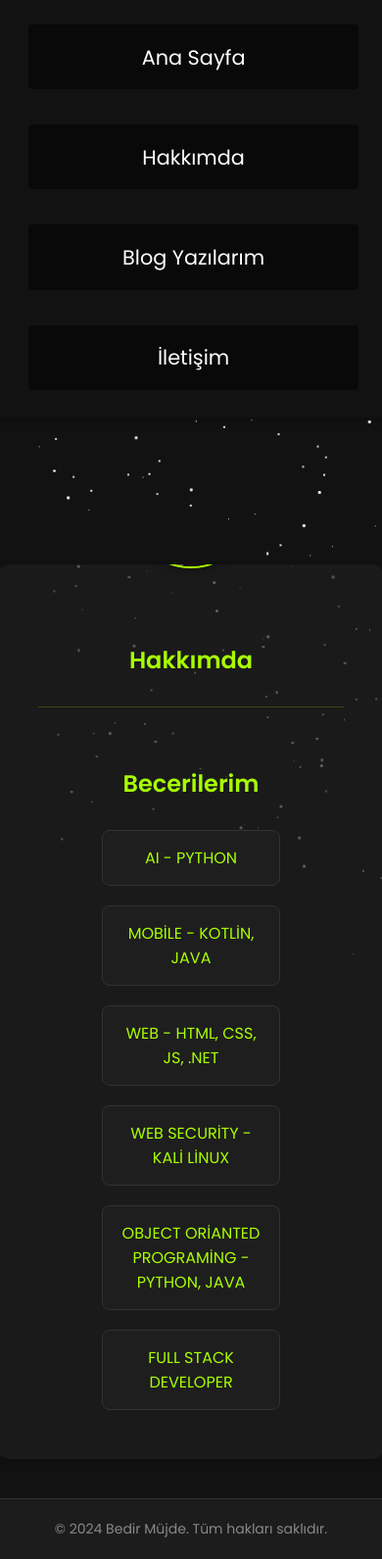
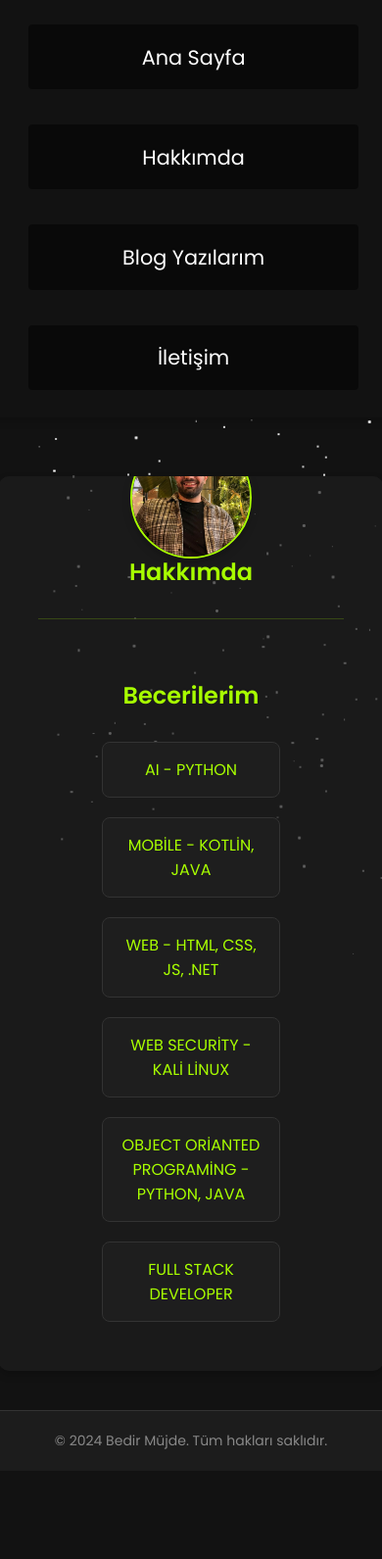
Before and after one commit to BedirM/Personal_Website, a website: page public/about.html in a window 390 px wide. Shown: the part 61-1652 px from the top of the page at 98% size. After the commit the page ends 1562 px from the top, so only its background shows below. Drawn offline with Linux system fonts and the light colour scheme; no server answers.

Commit message:
styles.css

```diff
--- a/public/styles.css
+++ b/public/styles.css
@@ -293,7 +293,7 @@ section {
     background: rgba(30, 30, 30, 0.7);
     border-radius: 10px;
     box-shadow: 0 4px 8px rgba(0, 0, 0, 0.2);
-    margin-top: 200px;
+    margin-top: 80px;
     margin-bottom: 40px;
     width: 80%;
     max-width: 800px;
@@ -301,12 +301,12 @@ section {
     position: relative;
     color: #ffffff;
     text-align: center;
-    padding-top: 80px;
+    padding-top: 100px;
 }
 
 .profile-container {
     position: absolute;
-    top: -150px;
+    top: -50px;
     left: 50%;
     transform: translateX(-50%);
     text-align: center;
@@ -1215,11 +1215,11 @@ button:hover {
     }
 
     #hakkimda {
-        margin-top: 150px;
+        margin-top: 60px;
         padding-top: 60px;
     }
 
     .profile-container {
-        top: -120px;
+        top: -40px;
     }
 }
```
